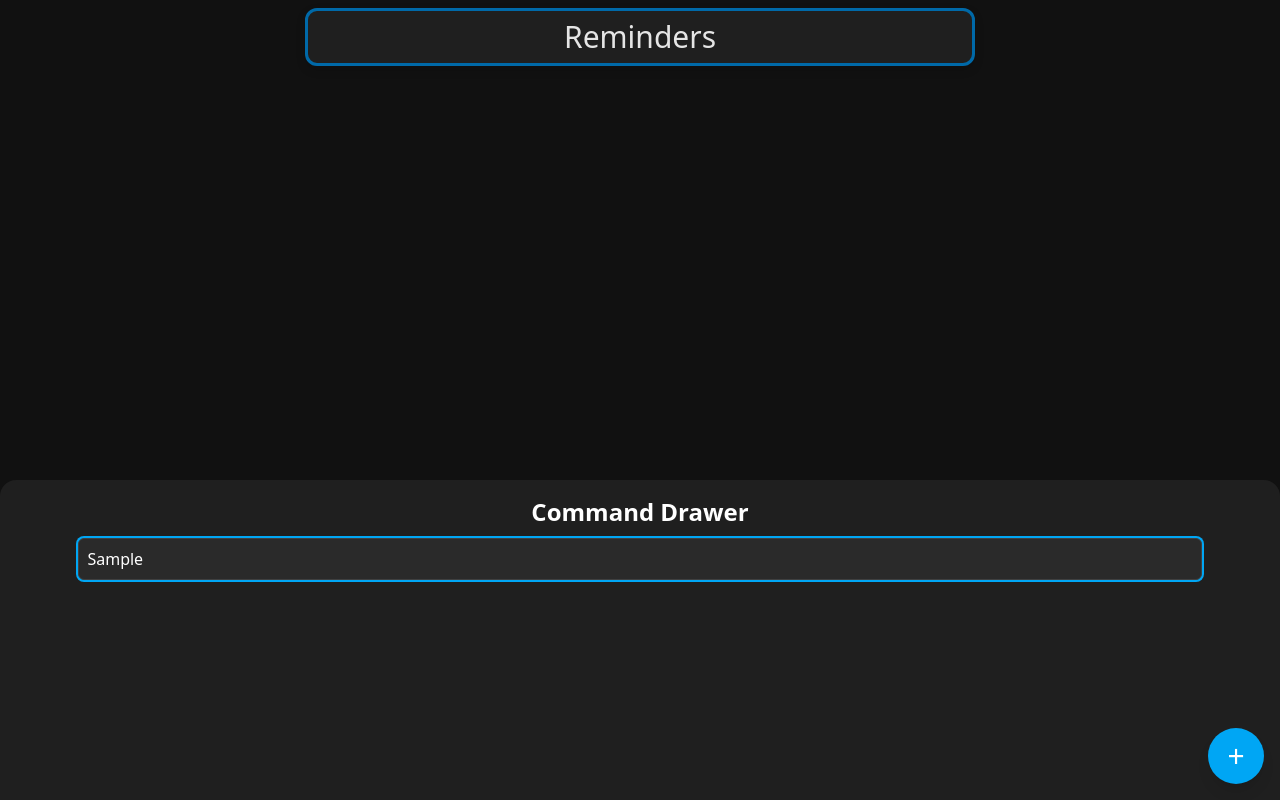
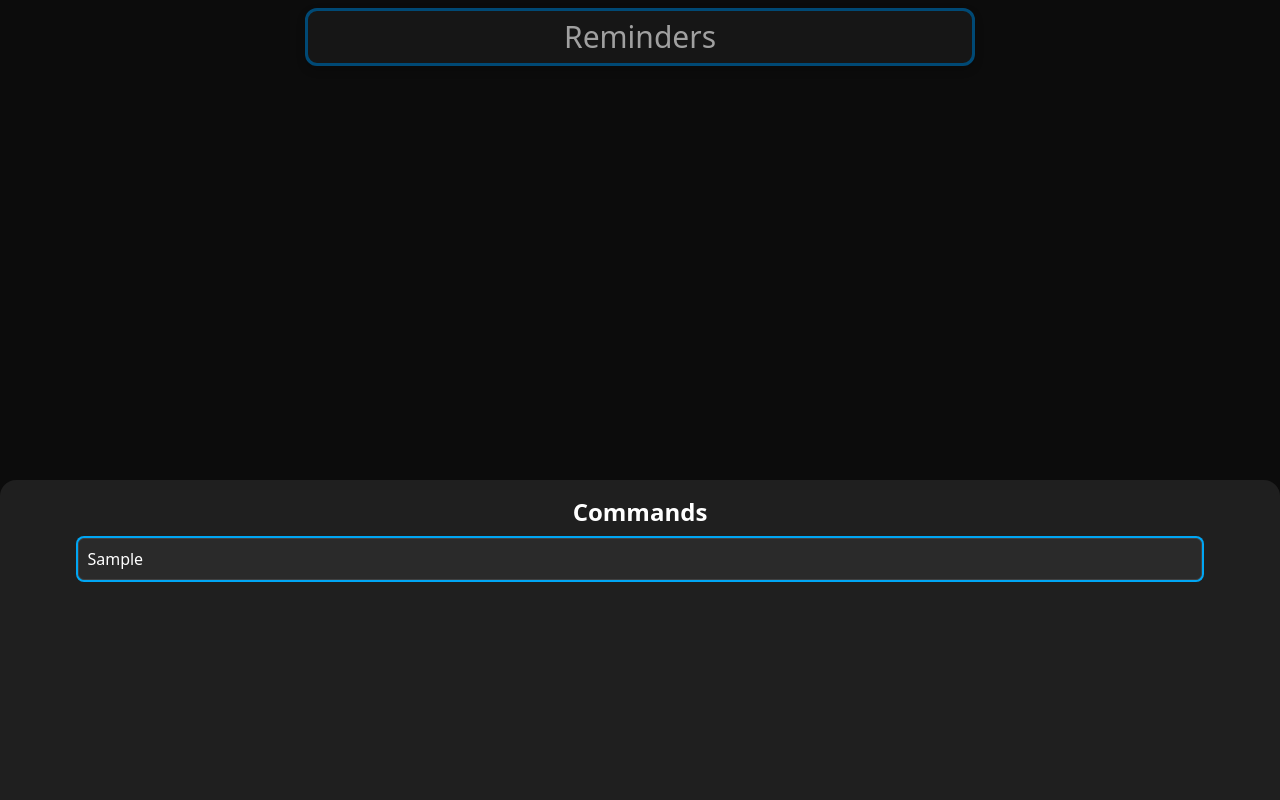
Before and after one commit to TaskHuh/TaskHuhApp, a SvelteKit app: page / in a window 1280 px wide. Both pictures are taken after typing "Sample" into the empty fields and a click on the button "Add". Built offline with nearby package versions, Linux system fonts and the light colour scheme.

Commit message:
feat(app): added some more ui
added config option to allow ngrok as dev host, added basic ideas for command drawer options probably should rename, added a drawer component with a basic animation, added button to open and close the command drawer

```diff
--- /dev/null
+++ b/src/components/commandDrawerOptions.svelte
@@ -0,0 +1,5 @@
+<script lang="ts">
+    // this should display all the command options
+    // it will hide options/commands that dont match the input provided by the parent
+    let cmdInput: string
+</script>
--- /dev/null
+++ b/src/components/drawer.svelte
@@ -0,0 +1,16 @@
+<script lang="ts">
+    export let open = false
+    export let onClose = () => {}
+
+</script>
+{#if open}
+    <button class="fixed inset-0 z-40 bg-black/30" aria-label="close commands drawer" onclick={onClose}></button>
+{/if}
+<div
+    class={`fixed bottom-0 left-0 w-full bg-[#1f1f1f] text-white rounded-t-2xl shadow-xl transition-transform duration-300 ease-out z-40
+      ${open ? 'translate-y-0' : 'translate-y-full'}
+    `}
+    style="height: 40vh"
+  >
+  <slot />
+</div>
--- a/src/routes/+page.svelte
+++ b/src/routes/+page.svelte
@@ -1,12 +1,18 @@
 <script lang="ts">
-	import { tick } from 'svelte';
-	let commandDrawerOpen = $state(false);
-	let drawerInput: HTMLInputElement;
+	import { tick } from 'svelte'
+  import Drawer from '../components/drawer.svelte';
+	let commandDrawerOpen = false
+	let drawerInput: HTMLInputElement
 
 	async function openDrawer() {
-		commandDrawerOpen = true;
-		await tick(); // wait for DOM to update
-		drawerInput?.focus(); // focus input after drawer is shown
+		commandDrawerOpen = true
+		await tick() // wait for DOM to update
+		drawerInput?.focus() // focus input after drawer is shown
+	}
+
+  async function closeDrawer() {
+    commandDrawerOpen = false
+    await tick();
   }
 </script>
 
@@ -16,6 +22,7 @@
   </button>
 
   <!-- Floating Action Button -->
+   {#if !commandDrawerOpen}
    <button
      class="fixed bottom-4 right-4 z-50 w-14 h-14 bg-sky-500 text-white rounded-full shadow-lg flex items-center justify-center text-3xl hover:bg-sky-700 active:scale-95 transition-transform cursor-pointer"
      aria-label="Add"
@@ -23,16 +30,12 @@
    >
      +
    </button>
+    {/if}
 
   <!-- Bottom Drawer -->
-  <div
-    class={`fixed bottom-0 left-0 w-full bg-[#1f1f1f] text-white rounded-t-2xl shadow-xl transition-transform duration-300 ease-out z-40
-      ${commandDrawerOpen ? 'translate-y-0' : 'translate-y-full'}
-    `}
-    style="height: 40vh"
-  >
+   <Drawer open={commandDrawerOpen} onClose={() => {commandDrawerOpen = false}} >
         <div class="p-4 text-center">
-      <h1 class="text-2xl font-semibold mb-2">Command Drawer</h1>
+      <h1 class="text-2xl font-semibold mb-2">Commands</h1>
       <input
         bind:this={drawerInput}
         type="text"
@@ -40,5 +43,5 @@
         class="w-[90%] p-2 text-base rounded-md bg-[#2a2a2a] border border-neutral-700 focus:outline-none focus:ring-2 focus:ring-sky-500"
       />
     </div>
-  </div>
+   </Drawer>
 </main>
--- a/vite.config.js
+++ b/vite.config.js
@@ -15,6 +15,7 @@ export default defineConfig(async () => ({
   clearScreen: false,
   // 2. tauri expects a fixed port, fail if that port is not available
   server: {
+    allowedHosts: ['.ngrok-free.app'], // allow ngrok as a dev host
     port: 1420,
     strictPort: true,
     host: host || false,
```
Lines whose indentation alone changed are shown as unchanged.
